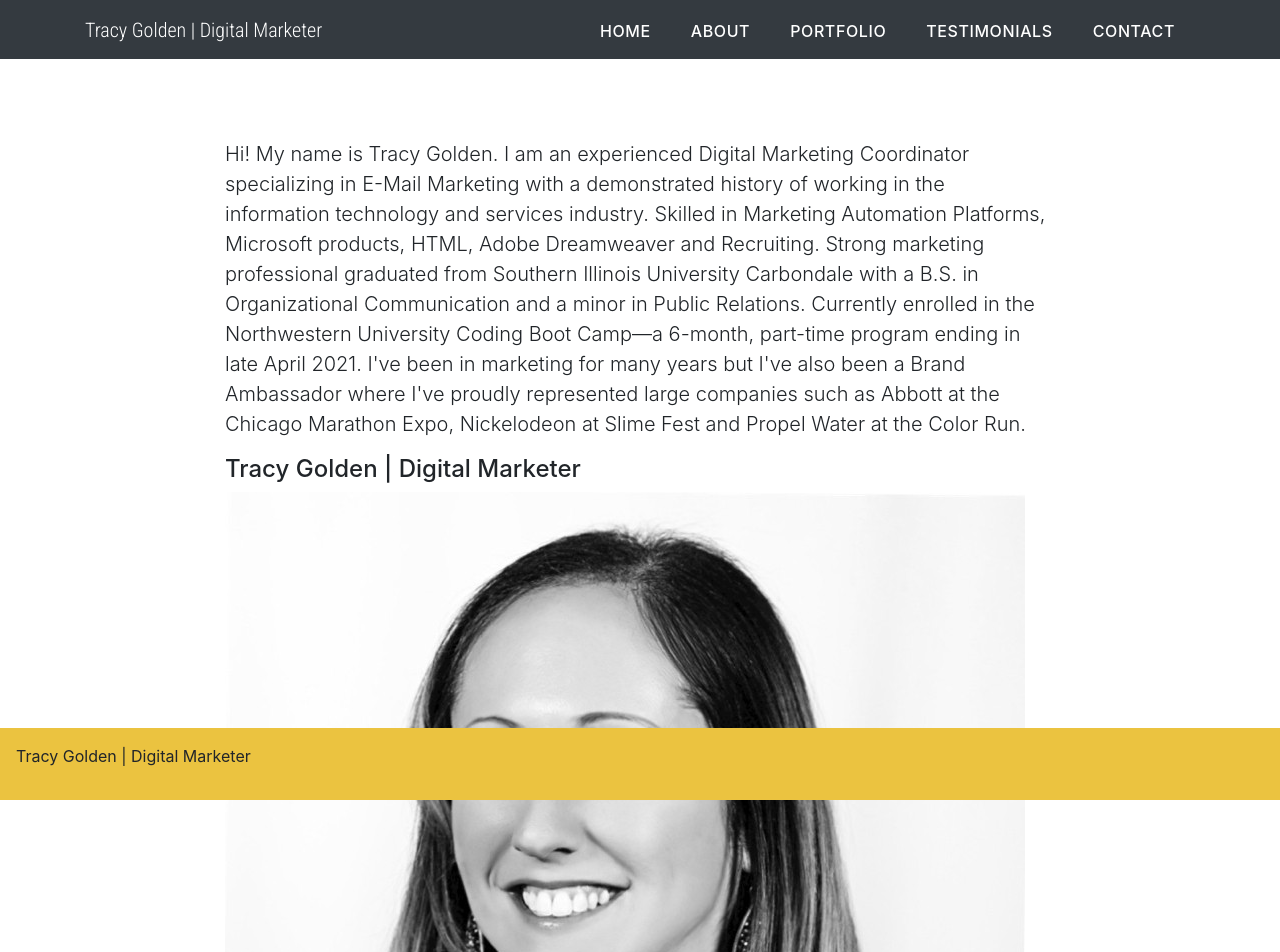
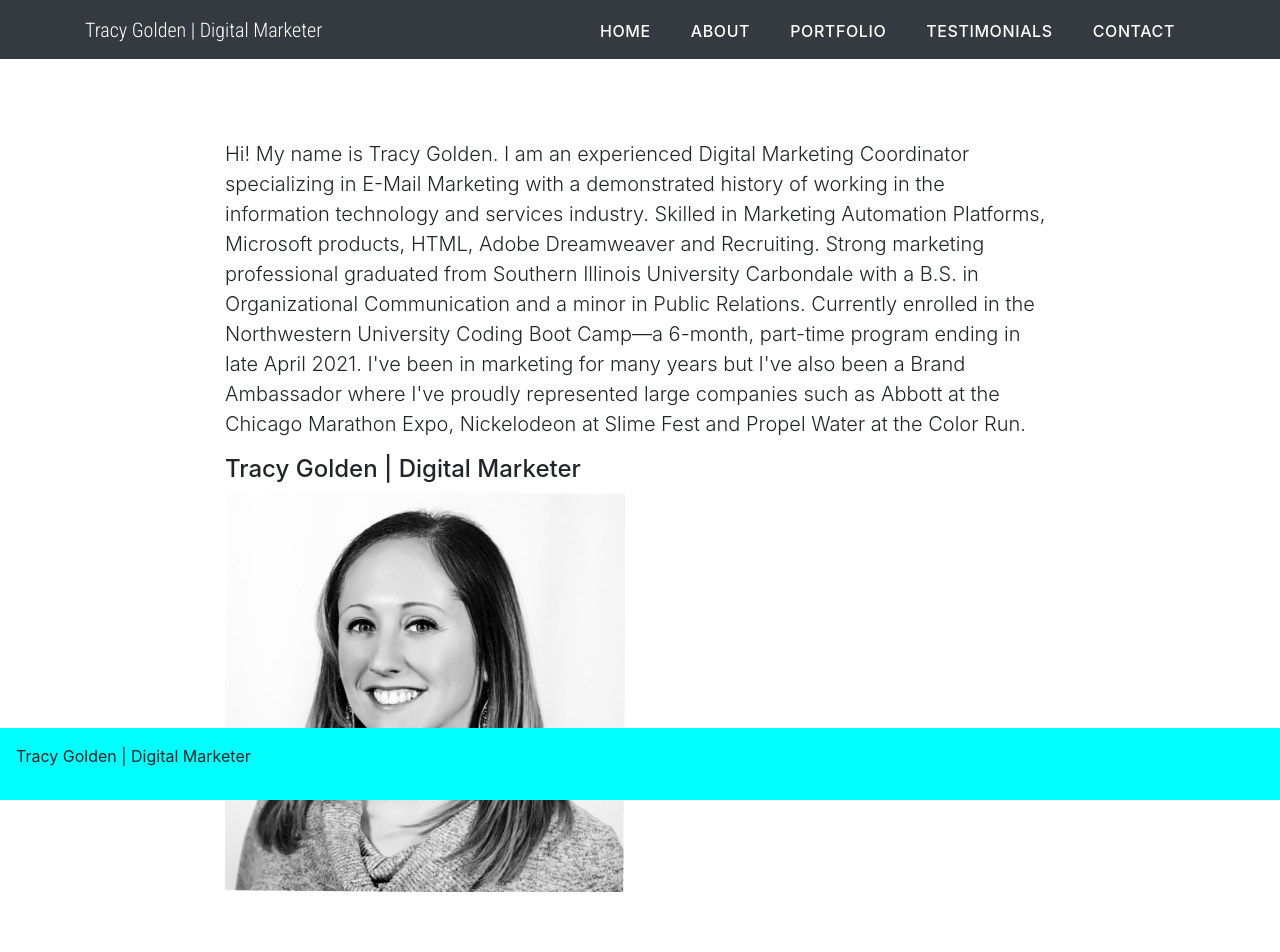
Before and after one commit to tracy80s2003/react-portfolio, a React (Create React App) app: page /about in a window 1280 px wide. Shown: the top 952 px of the page. Built offline with nearby package versions, Linux system fonts and the light colour scheme.

Commit message:
updated contact page

```diff
--- a/src/App.css
+++ b/src/App.css
@@ -84,6 +84,8 @@ nav ul li {
   padding: 0.625rem 0.75rem 0.75rem 0.75rem;
   color: var(--primary-white);
   margin: 2rem;
+  font-weight: bold;
+  cursor: pointer;
 }
 
 @media(max-width: 360px) {
@@ -108,6 +110,12 @@ nav ul li {
   margin-right: 15rem;
 }
 
+.headshot {
+  width: 25rem;
+  height: auto;
+  margin-bottom: 10rem;
+}
+
 /*** TESTIMONIALS ***/
 
 #testimonials {
@@ -127,6 +135,7 @@ nav ul li {
   margin-top: 5rem;
   margin-left: 15rem;
   margin-right: 15rem;
+  margin-bottom: 10rem;
 }
 
 /*** STICKY FOOTER ***/
@@ -134,7 +143,7 @@ nav ul li {
 .footer{
   margin-top: 1rem;
   padding: 1rem;
-  background-color: rgb(235, 195, 64);
+  background-color: #00FFFF;
   position: fixed;
   bottom: 0;
   left: 0;
--- a/src/components/About.js
+++ b/src/components/About.js
@@ -21,7 +21,7 @@ export default class About extends Component {
                     {resumeData.name} | {resumeData.role}
                 </h4>
 
-                <img src={headshot} alt='Tracy Golden'></img>
+                <img className="headshot" src={headshot} alt='Tracy Golden'></img>
               </div>
             </aside>
           </div>
--- a/src/components/Contact.js
+++ b/src/components/Contact.js
@@ -11,7 +11,11 @@ export default class Contact extends Component {
               <p className="lead">
               Feel free to contact me for any work, comments or suggestions below...
               </p>
-              <h5>{resumeData.contactMe}</h5>
+              <h5><strong>{resumeData.name}</strong></h5>
+              <h5><strong>Cell:</strong> {resumeData.cell}</h5>
+              <h5><strong>Email:</strong> {resumeData.email}</h5>
+              <h5><strong>LinkedIn:</strong> {resumeData.linkedinId}</h5>
+              <h5><strong>GitHub:</strong> {resumeData.imagebaseurl}</h5>
             </div>
           </div>
           <div className="row">
--- a/src/components/resumeData.json
+++ b/src/components/resumeData.json
@@ -2,6 +2,8 @@
   "imagebaseurl": "https://tracy80s2003.github.io/",
   "name": "Tracy Golden",
   "role": "Digital Marketer",
+  "cell": "708-921-2042",
+  "email": "tracy80s2003@gmail.com",
   "linkedinId": "https://www.linkedin.com/in/tracy-golden/",
   "roleDescription": "I like dabbling in various parts of frontend development and like to learn about new technologies.",
   "socialLinks": [
```
